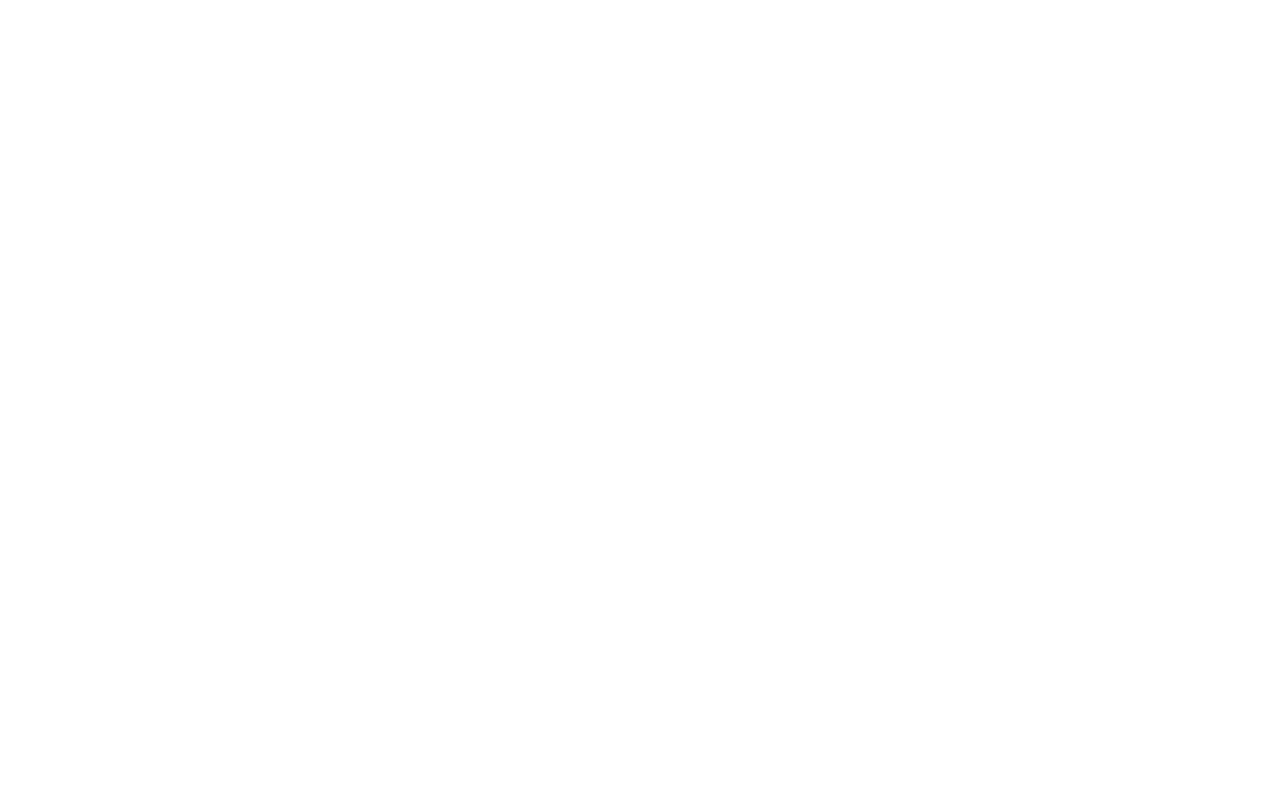
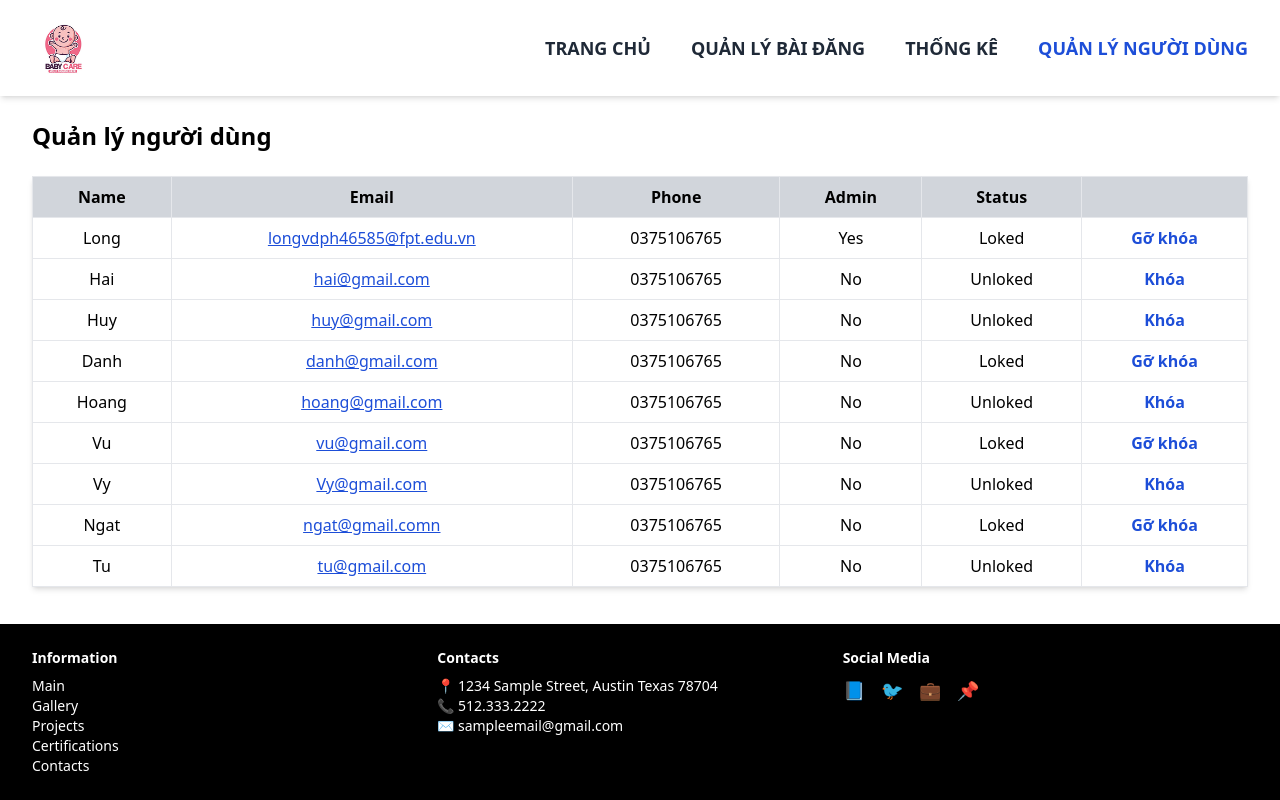
Before and after one commit to QuangVinhNguyen2004/Web_Admin_DATT, a React (Vite) app: page /quan-ly-nguoi-dung in a window 1280 px wide. Before the commit this address had no page. Built offline with nearby package versions, Linux system fonts and the light colour scheme.

Commit message:
Giao diện quản lý người dùng

```diff
--- a/src/App.jsx
+++ b/src/App.jsx
@@ -6,7 +6,7 @@
 import Home from './home';
 import PostManagement from './post';
 import Statistics from './Statistics';
-
+import UserManagement from './user';
 
 function App() {
   return (
@@ -17,6 +17,7 @@
         <Route path="/home" element={<Home />} />
         <Route path="/quan-ly-bai-dang" element={<PostManagement />} />
         <Route path="/thong-ke" element={<Statistics />} />
+        <Route path="/quan-ly-nguoi-dung" element={<UserManagement />} />
 
       </Routes>
     </Router>
--- a/src/user.jsx
+++ b/src/user.jsx
@@ -0,0 +1,90 @@
+import React from "react";
+
+export default function UserManagement() {
+  const users = [
+    { name: "Long", email: "longvdph46585@fpt.edu.vn", phone: "0375106765", admin: "Yes", status: "Loked" },
+    { name: "Hai", email: "hai@gmail.com", phone: "0375106765", admin: "No", status: "Unloked" },
+    { name: "Huy", email: "huy@gmail.com", phone: "0375106765", admin: "No", status: "Unloked" },
+    { name: "Danh", email: "danh@gmail.com", phone: "0375106765", admin: "No", status: "Loked" },
+    { name: "Hoang", email: "hoang@gmail.com", phone: "0375106765", admin: "No", status: "Unloked" },
+    { name: "Vu", email: "vu@gmail.com", phone: "0375106765", admin: "No", status: "Loked" },
+    { name: "Vy", email: "Vy@gmail.com", phone: "0375106765", admin: "No", status: "Unloked" },
+    { name: "Ngat", email: "ngat@gmail.comn", phone: "0375106765", admin: "No", status: "Loked" },
+    { name: "Tu", email: "tu@gmail.com", phone: "0375106765", admin: "No", status: "Unloked" },
+  ];
+
+  return (
+    <div className="flex flex-col min-h-screen">
+      {/* Header */}
+      <header className="flex justify-between items-center px-8 py-4 bg-white shadow-md">
+        <img src="/img/logo.png" alt="Logo" className="h-16" />
+        <nav className="space-x-10 text-lg font-semibold uppercase text-gray-800">
+          <a href="/home">Trang chủ</a>
+          <a href="/quan-ly-bai-dang">Quản lý bài đăng</a>
+          <a href="/thong-ke">Thống kê</a>
+          <a href="/quan-ly-nguoi-dung" className="text-blue-700">Quản lý người dùng</a>
+        </nav>
+      </header>
+
+      {/* Main Content */}
+      <main className="flex-1 px-8 py-6">
+        <h2 className="text-2xl font-bold mb-6">Quản lý người dùng</h2>
+        <table className="min-w-full border border-collapse text-center shadow-md">
+          <thead>
+            <tr className="bg-gray-300 text-black">
+              <th className="border px-4 py-2">Name</th>
+              <th className="border px-4 py-2">Email</th>
+              <th className="border px-4 py-2">Phone</th>
+              <th className="border px-4 py-2">Admin</th>
+              <th className="border px-4 py-2">Status</th>
+              <th className="border px-4 py-2"></th>
+            </tr>
+          </thead>
+          <tbody>
+            {users.map((user, index) => (
+              <tr key={index} className="bg-white hover:bg-gray-100">
+                <td className="border px-4 py-2">{user.name}</td>
+                <td className="border px-4 py-2 text-blue-700 underline">{user.email}</td>
+                <td className="border px-4 py-2">{user.phone}</td>
+                <td className="border px-4 py-2">{user.admin}</td>
+                <td className="border px-4 py-2">{user.status}</td>
+                <td className="border px-4 py-2 text-blue-700 font-semibold cursor-pointer">
+                  {user.status.toLowerCase() === "loked" ? "Gỡ khóa" : "Khóa"}
+                </td>
+              </tr>
+            ))}
+          </tbody>
+        </table>
+      </main>
+
+      {/* Footer */}
+      <footer className="bg-black text-white px-8 py-6 grid grid-cols-3 text-sm">
+        <div>
+          <h4 className="font-bold mb-2">Information</h4>
+          <ul>
+            <li>Main</li>
+            <li>Gallery</li>
+            <li>Projects</li>
+            <li>Certifications</li>
+            <li>Contacts</li>
+          </ul>
+        </div>
+        <div>
+          <h4 className="font-bold mb-2">Contacts</h4>
+          <p>📍 1234 Sample Street, Austin Texas 78704</p>
+          <p>📞 512.333.2222</p>
+          <p>✉️ sampleemail@gmail.com</p>
+        </div>
+        <div>
+          <h4 className="font-bold mb-2">Social Media</h4>
+          <div className="flex space-x-4 text-lg mt-1">
+            <a href="#">📘</a>
+            <a href="#">🐦</a>
+            <a href="#">💼</a>
+            <a href="#">📌</a>
+          </div>
+        </div>
+      </footer>
+    </div>
+  );
+}
```
